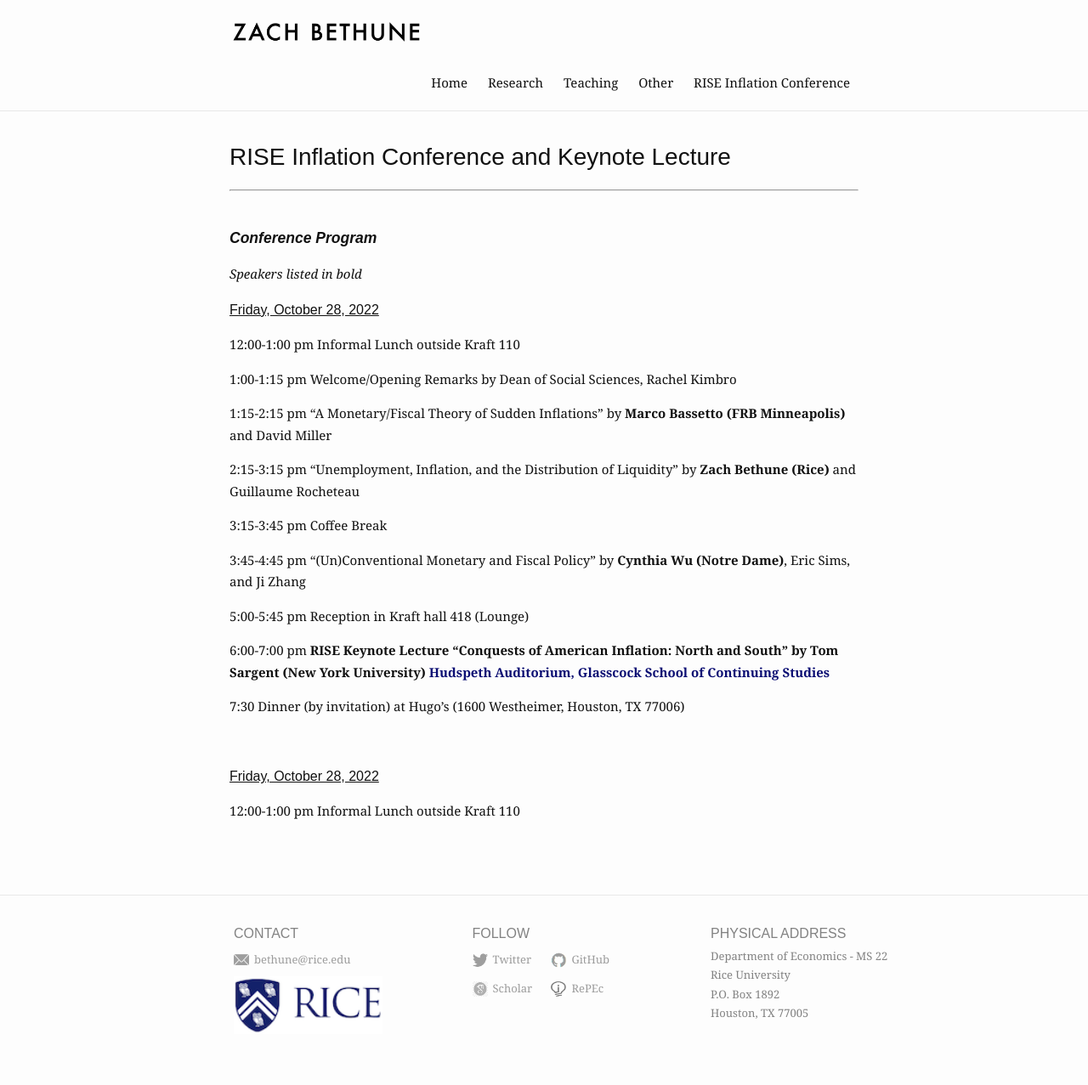
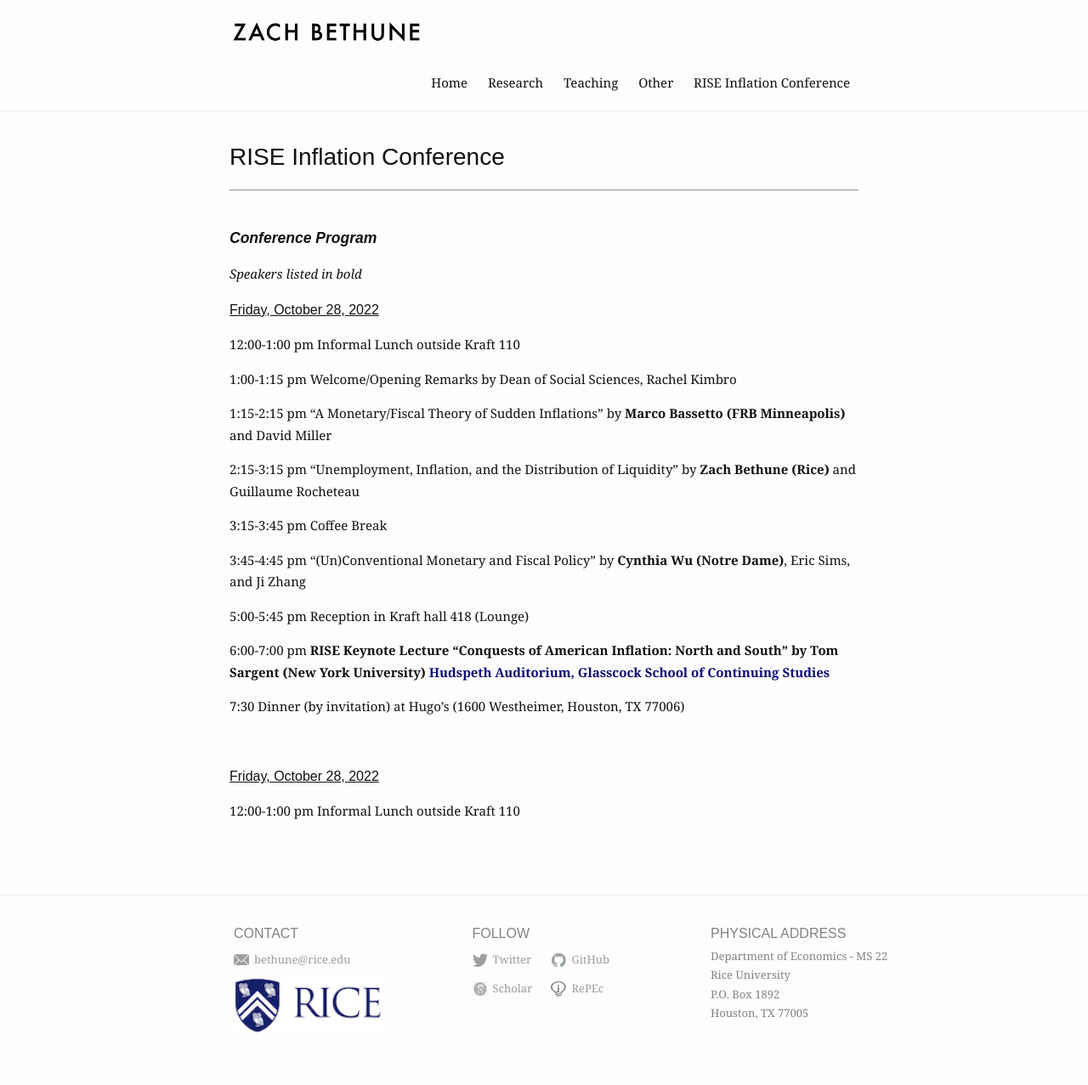
Before and after one commit to zbethune/zbethune.github.io, a Jekyll site: the page built from RISEconference.md, in a window 1280 px wide. Shown: the whole page at 85% size. Built offline with Jekyll 4.4.1, drawn with Linux system fonts in a browser that asks for light colours.

Commit message:
Update RISEconference.md

```diff
--- a/RISEconference.md
+++ b/RISEconference.md
@@ -1,6 +1,6 @@
 ---
 layout: work
-title: RISE Inflation Conference and Keynote Lecture
+title: RISE Inflation Conference
 slug: /rise-inflation-conference
 ---
 
```
